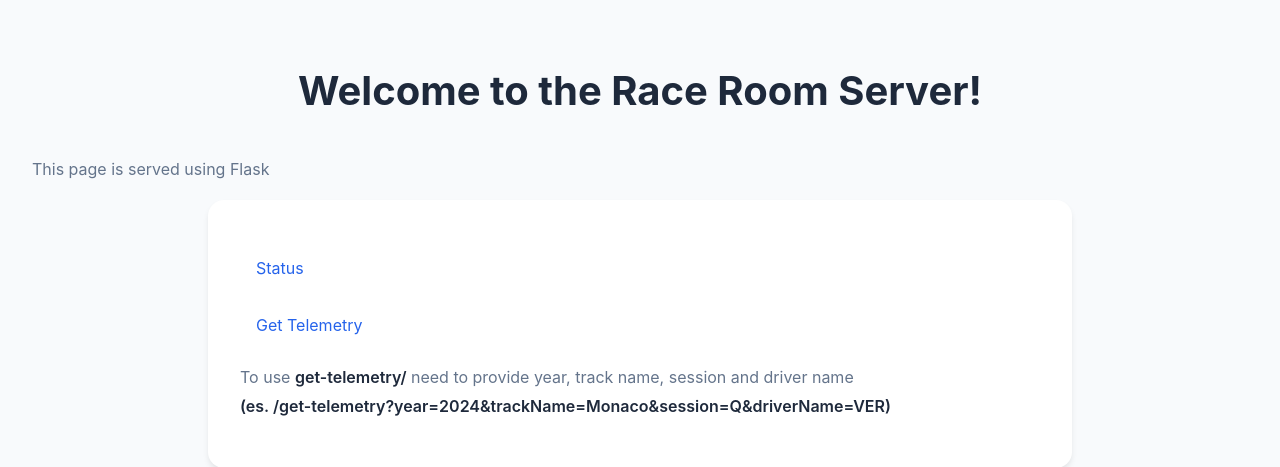
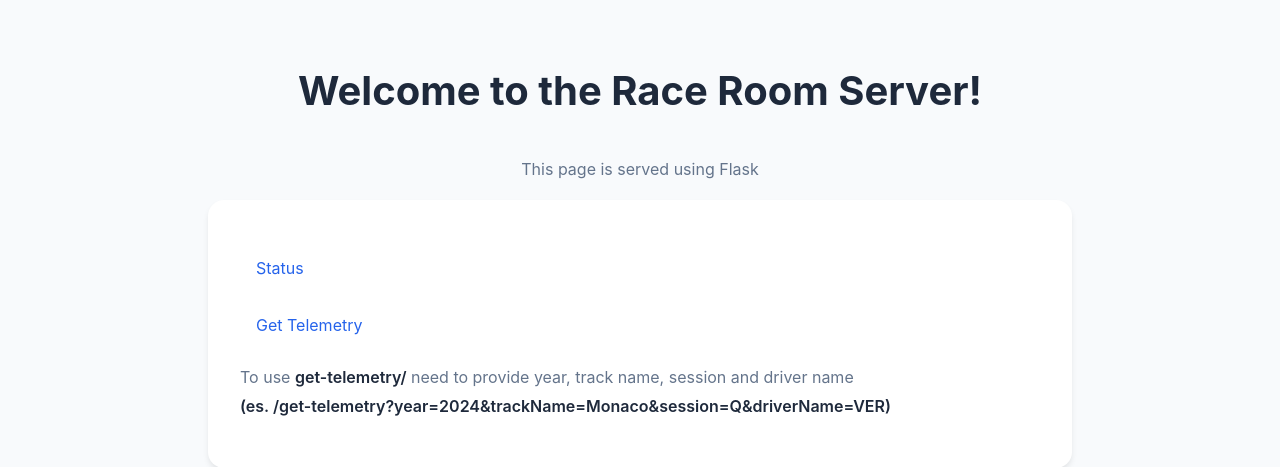
Before and after one commit to Al3x18/f1-race-room-backend, a Flask app: page / in a window 1280 px wide. Shown: the top 467 px of the page. Run offline with Flask 3, Linux system fonts and the light colour scheme.

Commit message:
important fixes for render.com

```diff
--- a/requirements.txt
+++ b/requirements.txt
@@ -1,5 +1,5 @@
 Flask
 fastf1
 matplotlib
-uwsgi
+#uwsgi
 gunicorn
--- a/src/server.py
+++ b/src/server.py
@@ -4,7 +4,7 @@ from flask import Flask, jsonify, render_template, request
 from telemetry import Telemetry
 from send_telemetry_file import SendTelemetryFile
 
-server = Flask(__name__, template_folder='../templates')
+server = Flask(__name__, template_folder='../templates', static_folder='../static')
 
 @server.route('/')
 def index():
@@ -32,6 +32,15 @@ def get_telemetry():
 
         response = send_manager.send_file_from_path(file_path=file_path)
         send_manager.delete_file(file_path) # Remove to keep the file on the server
+
+        # Clear the contents of the custom cache folder
+        cache_dir = './custom_cache'
+        import shutil
+
+        # Clear the contents of the custom cache folder
+        if os.path.exists(cache_dir):
+            shutil.rmtree(cache_dir)
+            os.makedirs(cache_dir)  # Recreate the cache directory
 
         if response.status_code != 200:
             print(f"Error sending telemetry file: {response.data}")
--- a/src/telemetry.py
+++ b/src/telemetry.py
@@ -2,11 +2,15 @@ import os
 import fastf1 as ff1
 import matplotlib
 import matplotlib.pyplot as plt
+import shutil
 
 matplotlib.use('Agg')  # Non-interactive backend
 
-#ff1.Cache.clear_cache() # Clear cache
-ff1.Cache.disabled = True # Disable caching
+# Define a custom cache directory
+cache_directory = "./custom_cache"
+os.makedirs(cache_directory, exist_ok=True)
+
+ff1.Cache.enable_cache(cache_directory)
 
 class Telemetry:
     def __init__(self, year: int, track_name: str, session: str, driver_name: str):
--- a/static/css/style.css
+++ b/static/css/style.css
@@ -21,6 +21,10 @@ h1 {
     font-size: 2.5rem;
     margin-bottom: 2rem;
     font-weight: 700;
+}
+
+.description {
+    text-align: center;
 }
 
 div {
--- a/templates/index.html
+++ b/templates/index.html
@@ -8,7 +8,7 @@
 </head>
 <body>
     <h1>Welcome to the Race Room Server!</h1>
-    <p>This page is served using Flask</p>
+    <p class="description">This page is served using Flask</p>
     <div>
         <ul>
             <li><a href="/status">Status</a></li>
```
